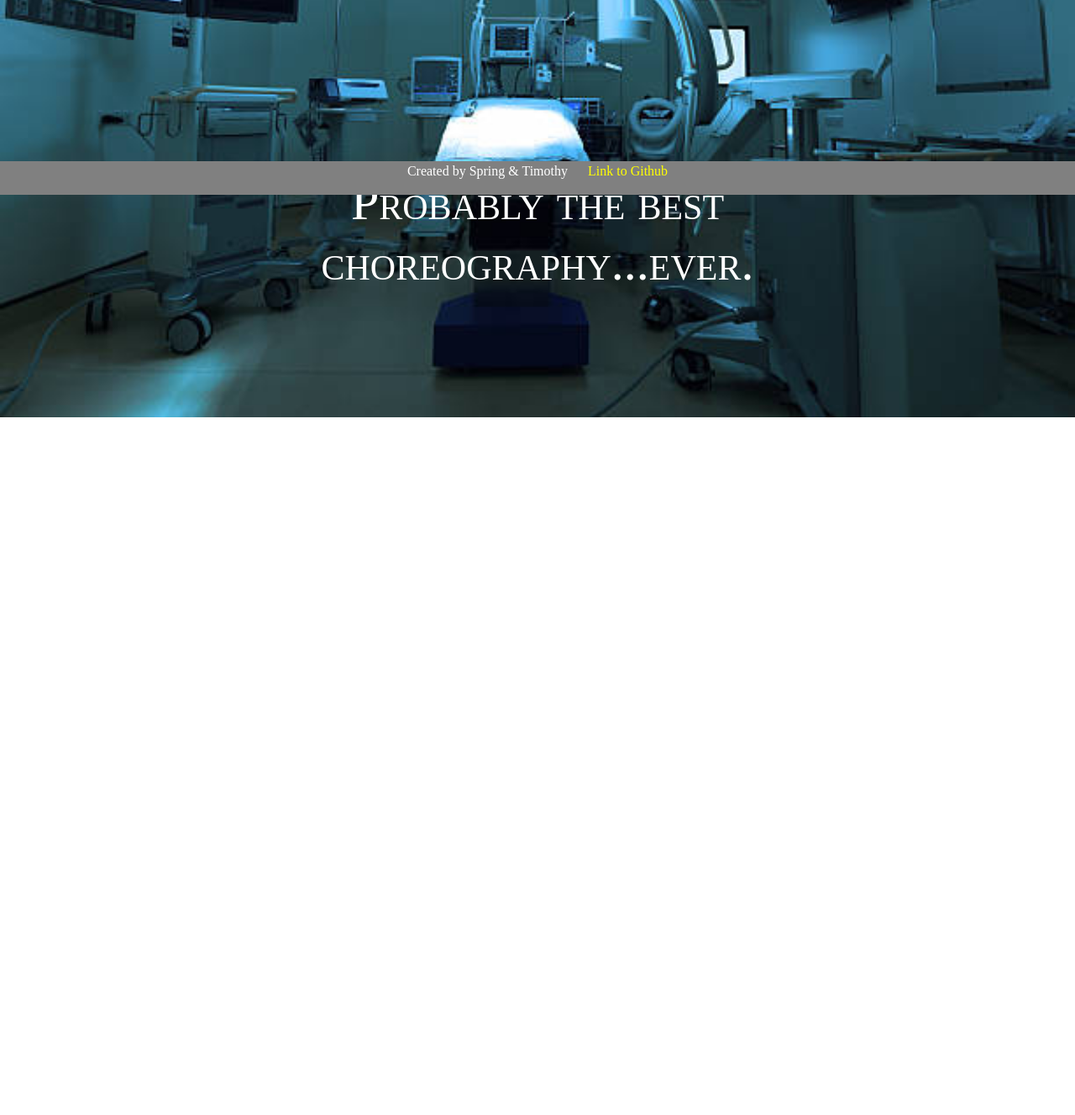
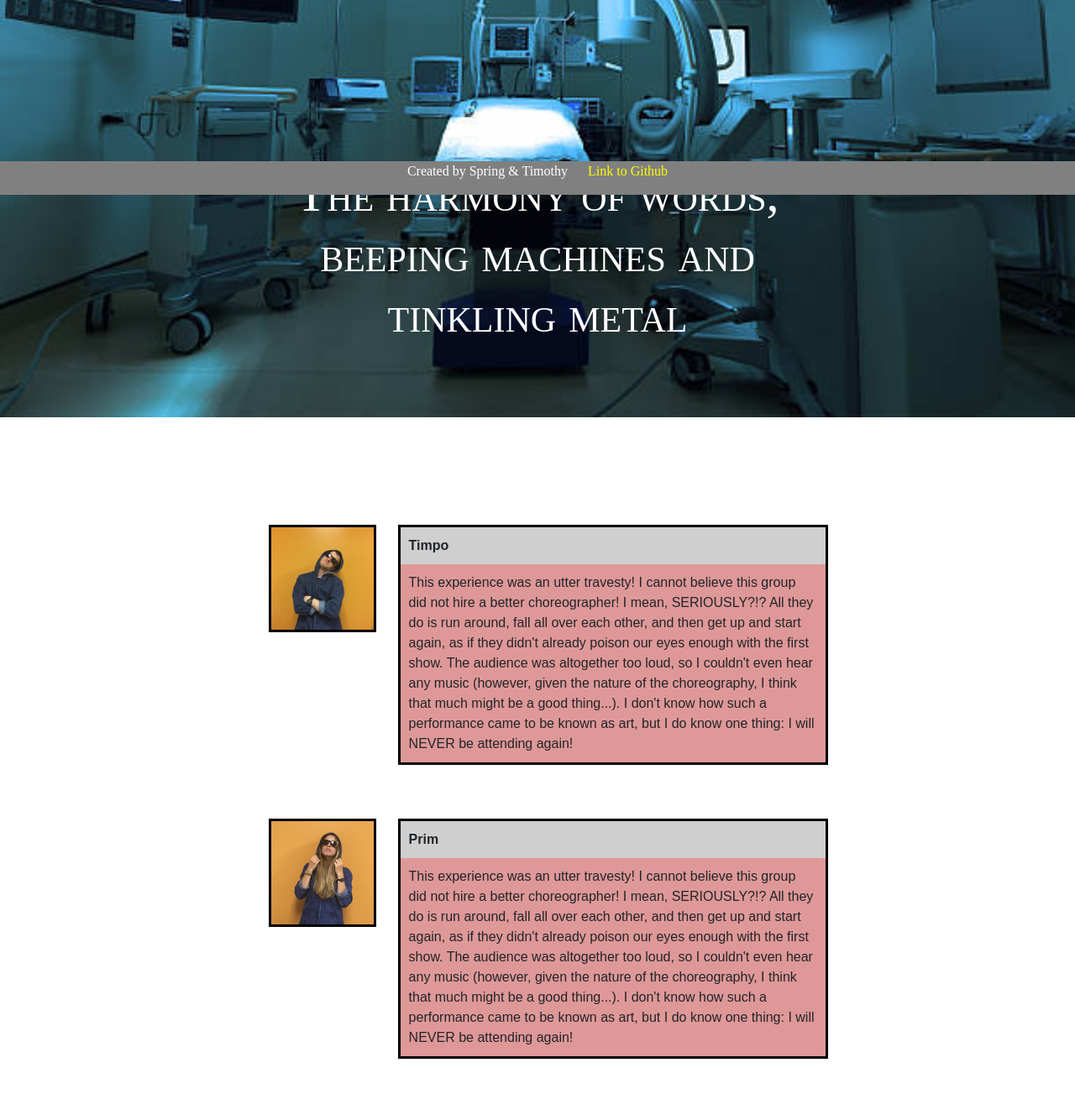
Before and after one commit to popet1580/cs260-choruscritics, a plain HTML site: page pages/event2.html in a window 1280 px wide. Shown: the part 568-1896 px from the top of the page at 84% size. Before the commit the page ends 1193 px from the top, so only its background shows below. Drawn offline with nearby package versions, Linux system fonts and the light colour scheme.

Commit message:
added some reviews stuff

```diff
--- a/css/styles.css
+++ b/css/styles.css
@@ -152,7 +152,7 @@ h2 {
 
 .bottom-centered {
   position: absolute;
-  bottom: 20%;
+  bottom: 10%;
   left: 50%;
   transform: translate(-50%, -50%);
 }
--- a/pages/event2.html
+++ b/pages/event2.html
@@ -27,13 +27,36 @@
   </nav>
 
 
-  <h1>Such Rhythm, Such Poise</h1>
+  <h1>Such Rhythm, Such Beat</h1>
 
   <div class="img-text-container">
   <img class="bottom-margin" src="./../images/operation.jpg" alt="Snow" style="width:100%;">
-  <h2 class="bottom-centered white-font">Probably the best choreography...ever.</h2>
+  <h2 class="bottom-centered white-font">The harmony of words, beeping machines and tinkling metal</h2>
   </div>
 
+  <div class="reviews-container">
+    <img class="reviews-img" src= "../images/tim.jpeg"/>
+    <div class="reviews-section">
+      <div class="reviews-name">Timpo</div>
+      <div class="reviews-content-bad">This experience was an utter travesty! I cannot believe this group did not hire a better
+      choreographer! I mean, SERIOUSLY?!? All they do is run around, fall all over each other, and then get up and start again, as if
+      they didn't already poison our eyes enough with the first show. The audience was altogether too loud, so I couldn't even hear
+      any music (however, given the nature of the choreography, I think that much might be a good thing...). I don't know how such a performance
+      came to be known as art, but I do know one thing: I will NEVER be attending again!</div>
+    </div>
+  </div>
+  <div class="reviews-container">
+    <img class="reviews-img" src= "../images/spring.jpeg"/>
+    <div class="reviews-section">
+      <div class="reviews-name">Prim</div>
+      <div class="reviews-content-bad">This experience was an utter travesty! I cannot believe this group did not hire a better
+      choreographer! I mean, SERIOUSLY?!? All they do is run around, fall all over each other, and then get up and start again, as if
+      they didn't already poison our eyes enough with the first show. The audience was altogether too loud, so I couldn't even hear
+      any music (however, given the nature of the choreography, I think that much might be a good thing...). I don't know how such a performance
+      came to be known as art, but I do know one thing: I will NEVER be attending again!</div>
+    </div>
+  </div>
+  <div class="bottom-margin"></div>
 
 
  <div class="footer">
```
